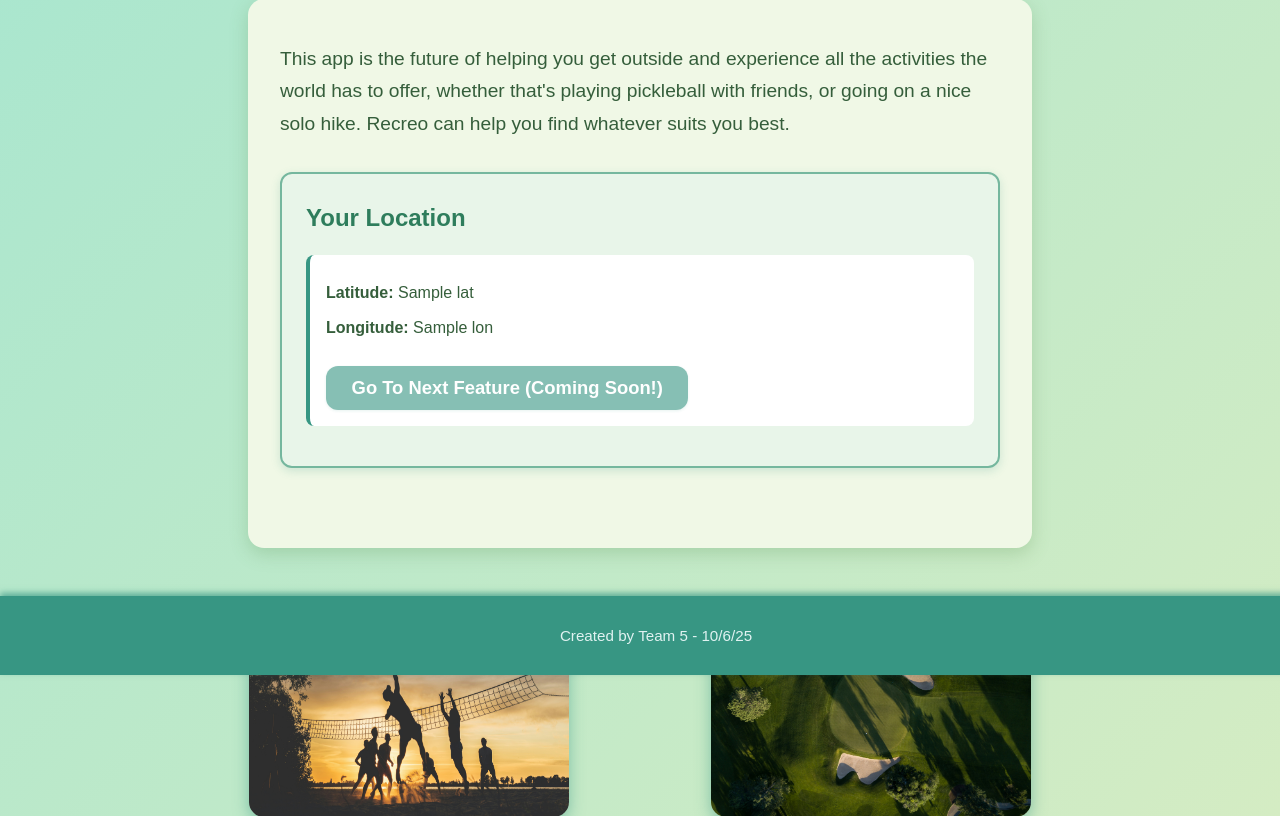
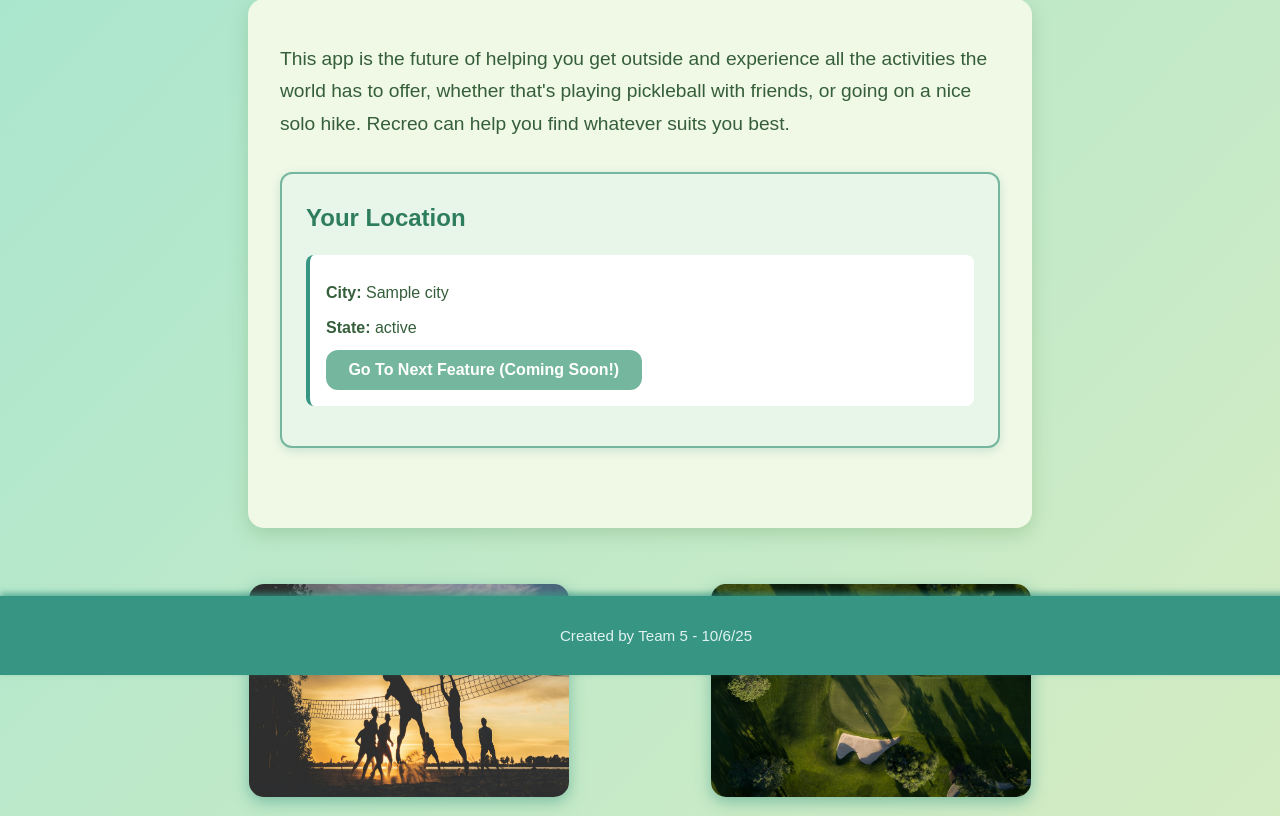
Before and after one commit to JPotter-CS/UCCS-CS4300-fall2025-Team-5, a Django app: template myproject/home/templates/index.html in a window 1280 px wide. Shown: the part 125-941 px from the top of the page. Run offline with Django 5.2, Linux system fonts and the light colour scheme; the template is opened without the code that fills it: most values are stand-ins (such as "Sample title", 1, 10 or a date in 2020).

Commit message:
Changed location to store as City/State instead of lat/lon

```diff
--- a/myproject/home/templates/index.html
+++ b/myproject/home/templates/index.html
@@ -39,13 +39,19 @@
 
             {% if coords %}
             <div class="location-display">
-                <p><strong>Latitude:</strong> {{ coords.lat }}</p>
-                <p><strong>Longitude:</strong> {{ coords.lon }}</p>
-                <button class="activity-btn" disabled>Go To Next Feature (Coming Soon!)</button>
+                {% if coords.city or coords.state %}
+                    <p><strong>City:</strong> {{ coords.city }}</p>
+                    <p><strong>State:</strong> {{ coords.state }}</p>
+                {% else %}
+                    <p><strong>Latitude:</strong> {{ coords.lat }}</p>
+                    <p><strong>Longitude:</strong> {{ coords.lon }}</p>
+                {% endif %}
+                <button class="next-feature-btn" disabled>Go To Next Feature (Coming Soon!)</button>
             </div>
             {% else %}
             <p class="no-location">No location saved yet.</p>
             {% endif %}
+
 
         </div>
     </main>
```
Also changed, not shown: myproject/home/views.py (+17 -3 lines).
